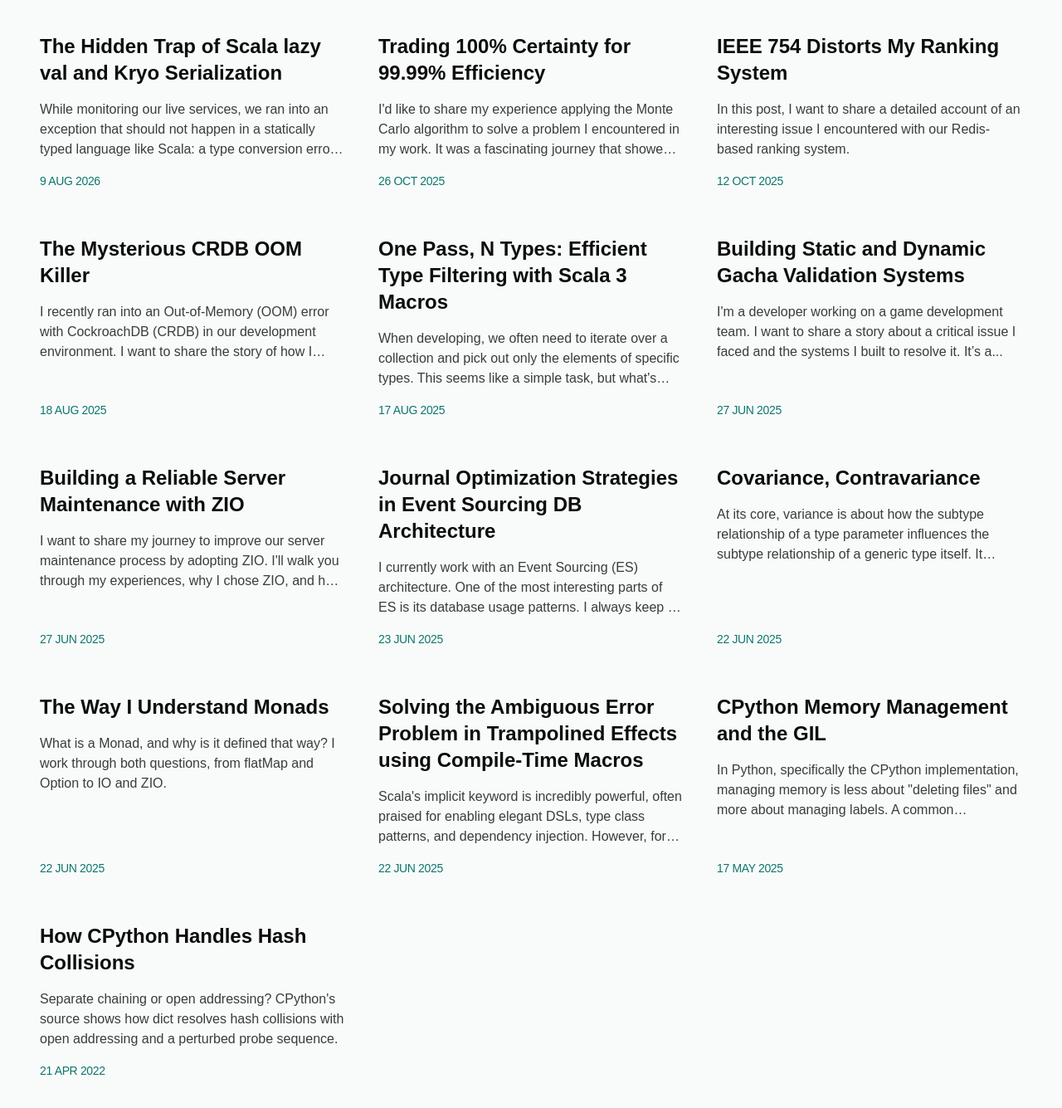
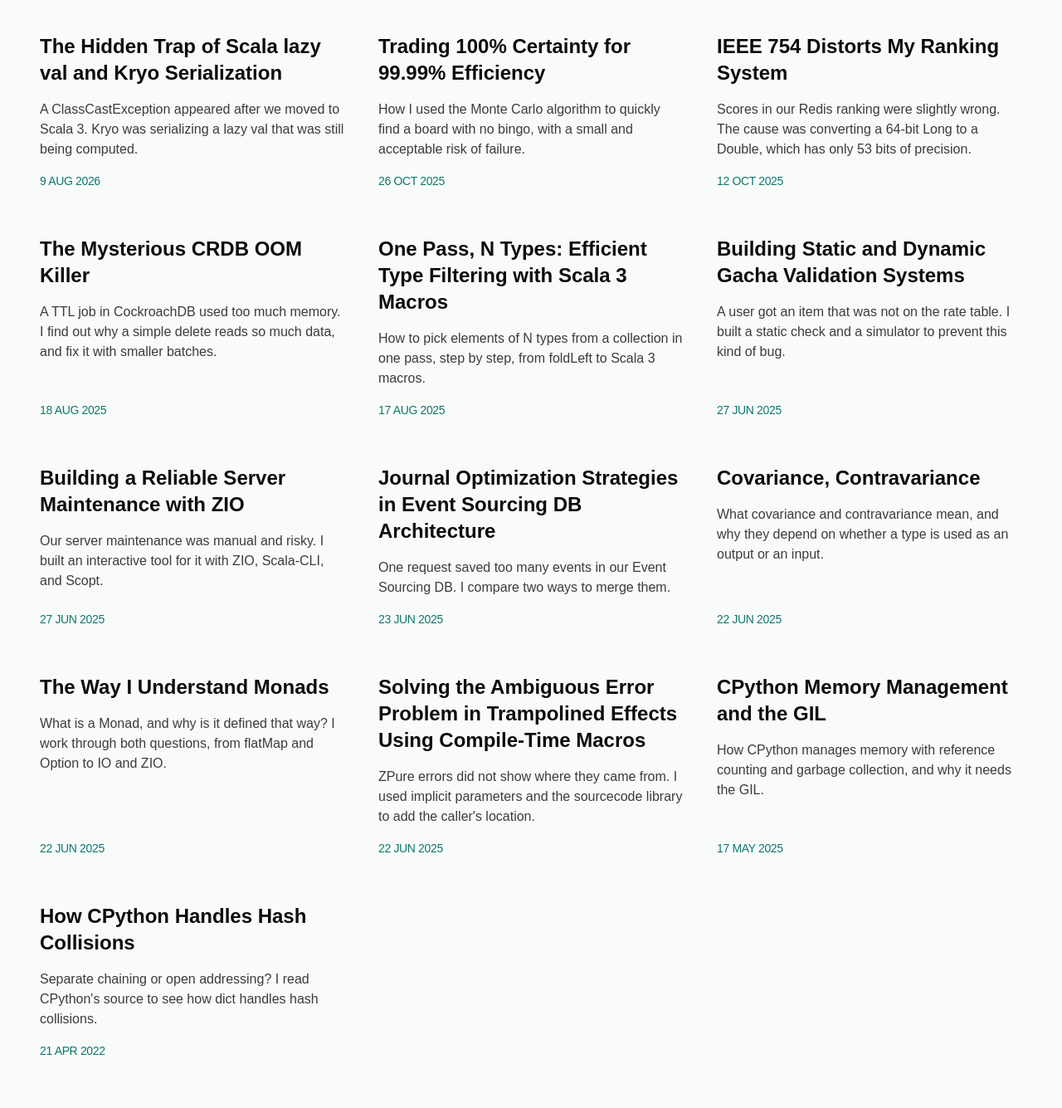
Before and after one commit to AlphaTechnic/alphatechnic.github.io, an Astro site: page / in a window 1280 px wide. Shown: the part 300-1635 px from the top of the page at 83% size. Built offline with nearby package versions, Linux system fonts and the light colour scheme; Astro itself is replaced by a stand-in of ours; some packages are replaced by stand-ins of ours.

Commit message:
Rewrite post descriptions and fix a title's capitalization

```diff
--- a/src/content/blog/covariance-contravariance.md
+++ b/src/content/blog/covariance-contravariance.md
@@ -1,6 +1,6 @@
 ---
 title: 'Covariance, Contravariance'
-description: 'At its core, variance is about how the subtype relationship of a type parameter influences the subtype relationship of a generic type itself. It addresses...'
+description: 'What covariance and contravariance mean, and why they depend on whether a type is used as an output or an input.'
 pubDate: 2025-06-22
 tags: ['contravariance', 'Covariance', 'fp']
 ---
--- a/src/content/blog/cpython-hash-collision.md
+++ b/src/content/blog/cpython-hash-collision.md
@@ -1,6 +1,6 @@
 ---
 title: 'How CPython Handles Hash Collisions'
-description: 'Separate chaining or open addressing? CPython''s source shows how dict resolves hash collisions with open addressing and a perturbed probe sequence.'
+description: 'Separate chaining or open addressing? I read CPython''s source to see how dict handles hash collisions.'
 pubDate: 2022-04-21
 tags: ['cpython', 'Hash Collision']
 ---
--- a/src/content/blog/cpython-memory-management-and-gil.md
+++ b/src/content/blog/cpython-memory-management-and-gil.md
@@ -1,6 +1,6 @@
 ---
 title: 'CPython Memory Management and the GIL'
-description: 'In Python, specifically the CPython implementation, managing memory is less about "deleting files" and more about managing labels. A common misconception is...'
+description: 'How CPython manages memory with reference counting and garbage collection, and why it needs the GIL.'
 pubDate: 2025-05-17
 tags: ['gil', 'gc', 'python']
 ---
--- a/src/content/blog/efficient-collect-types-macro.md
+++ b/src/content/blog/efficient-collect-types-macro.md
@@ -1,6 +1,6 @@
 ---
 title: 'One Pass, N Types: Efficient Type Filtering with Scala 3 Macros'
-description: 'When developing, we often need to iterate over a collection and pick out only the elements of specific types. This seems like a simple task, but what''s the...'
+description: 'How to pick elements of N types from a collection in one pass, step by step, from foldLeft to Scala 3 macros.'
 pubDate: 2025-08-17
 tags: ['macro', 'scala']
 ---
--- a/src/content/blog/gacha-validation-static-dynamic-analysis.md
+++ b/src/content/blog/gacha-validation-static-dynamic-analysis.md
@@ -1,6 +1,6 @@
 ---
 title: 'Building Static and Dynamic Gacha Validation Systems'
-description: 'I''m a developer working on a game development team. I want to share a story about a critical issue I faced and the systems I built to resolve it. It’s a...'
+description: 'A user got an item that was not on the rate table. I built a static check and a simulator to prevent this kind of bug.'
 pubDate: 2025-06-27
 tags: ['gacha', 'probability', 'random']
 ---
--- a/src/content/blog/journal-optimization-strategies.md
+++ b/src/content/blog/journal-optimization-strategies.md
@@ -1,6 +1,6 @@
 ---
 title: 'Journal Optimization Strategies in Event Sourcing DB Architecture'
-description: 'I currently work with an Event Sourcing (ES) architecture. One of the most interesting parts of ES is its database usage patterns. I always keep a close eye...'
+description: 'One request saved too many events in our Event Sourcing DB. I compare two ways to merge them.'
 pubDate: 2025-06-23
 tags: ['db optimization', 'event sourcing', 'fp']
 ---
--- a/src/content/blog/long-to-double-precision-loss-redis.md
+++ b/src/content/blog/long-to-double-precision-loss-redis.md
@@ -1,6 +1,6 @@
 ---
 title: 'IEEE 754 Distorts My Ranking System'
-description: 'In this post, I want to share a detailed account of an interesting issue I encountered with our Redis-based ranking system.'
+description: 'Scores in our Redis ranking were slightly wrong. The cause was converting a 64-bit Long to a Double, which has only 53 bits of precision.'
 pubDate: 2025-10-12
 tags: ['floating-point number', 'IEEE754', 'precision', 'redis', 'Sorted Set']
 ---
--- a/src/content/blog/monte-carlo-algorithm-bingo-logic.md
+++ b/src/content/blog/monte-carlo-algorithm-bingo-logic.md
@@ -1,6 +1,6 @@
 ---
 title: 'Trading 100% Certainty for 99.99% Efficiency'
-description: 'I''d like to share my experience applying the Monte Carlo algorithm to solve a problem I encountered in my work. It was a fascinating journey that showed how...'
+description: 'How I used the Monte Carlo algorithm to quickly find a board with no bingo, with a small and acceptable risk of failure.'
 pubDate: 2025-10-26
 tags: ['Miller-Rabin', 'monte carlo', 'non-deterministic', 'probablistic']
 ---
--- a/src/content/blog/scala-cli-maintenance-tool.md
+++ b/src/content/blog/scala-cli-maintenance-tool.md
@@ -1,6 +1,6 @@
 ---
 title: 'Building a Reliable Server Maintenance with ZIO'
-description: 'I want to share my journey to improve our server maintenance process by adopting ZIO. I''ll walk you through my experiences, why I chose ZIO, and how I...'
+description: 'Our server maintenance was manual and risky. I built an interactive tool for it with ZIO, Scala-CLI, and Scopt.'
 pubDate: 2025-06-27
 tags: ['fp', 'scala-cli', 'scopts', 'scripts', 'zio']
 ---
--- a/src/content/blog/scala-lazy-val-kryo-classcastexception.md
+++ b/src/content/blog/scala-lazy-val-kryo-classcastexception.md
@@ -1,6 +1,6 @@
 ---
 title: 'The Hidden Trap of Scala lazy val and Kryo Serialization'
-description: 'While monitoring our live services, we ran into an exception that should not happen in a statically typed language like Scala: a type conversion error at...'
+description: 'A ClassCastException appeared after we moved to Scala 3. Kryo was serializing a lazy val that was still being computed.'
 pubDate: 2026-08-09
 tags: ['ClassCastException', 'kryo', 'lazy val', 'scala']
 ---
--- a/src/content/blog/scala-zpure-debugging-with-sourcecode.md
+++ b/src/content/blog/scala-zpure-debugging-with-sourcecode.md
@@ -1,6 +1,6 @@
 ---
-title: 'Solving the Ambiguous Error Problem in Trampolined Effects using Compile-Time Macros'
-description: 'Scala''s implicit keyword is incredibly powerful, often praised for enabling elegant DSLs, type class patterns, and dependency injection. However, for those...'
+title: 'Solving the Ambiguous Error Problem in Trampolined Effects Using Compile-Time Macros'
+description: 'ZPure errors did not show where they came from. I used implicit parameters and the sourcecode library to add the caller''s location.'
 pubDate: 2025-06-22
 tags: ['Implicit', 'scala', 'sourcecode']
 ---
--- a/src/content/blog/troubleshooting-crdb-oom-killer.md
+++ b/src/content/blog/troubleshooting-crdb-oom-killer.md
@@ -1,6 +1,6 @@
 ---
 title: 'The Mysterious CRDB OOM Killer'
-description: 'I recently ran into an Out-of-Memory (OOM) error with CockroachDB (CRDB) in our development environment. I want to share the story of how I detected the...'
+description: 'A TTL job in CockroachDB used too much memory. I find out why a simple delete reads so much data, and fix it with smaller batches.'
 pubDate: 2025-08-18
 tags: ['cockroachdb', 'crdb', 'TTL', 'ttl_job_cron']
 ---
```
